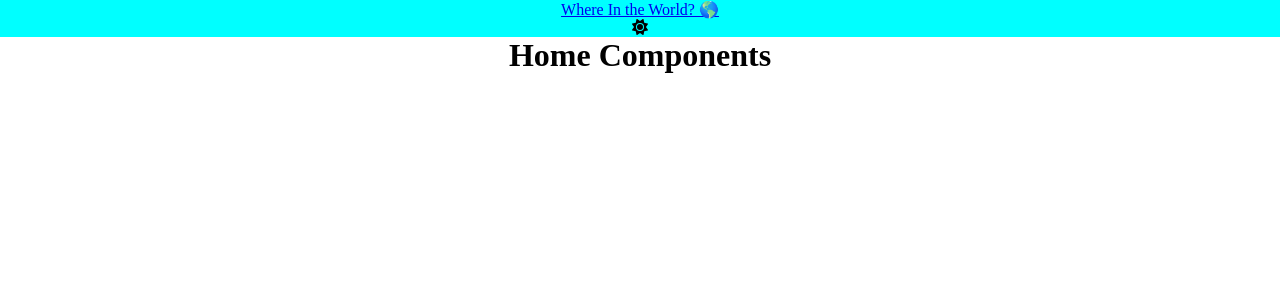
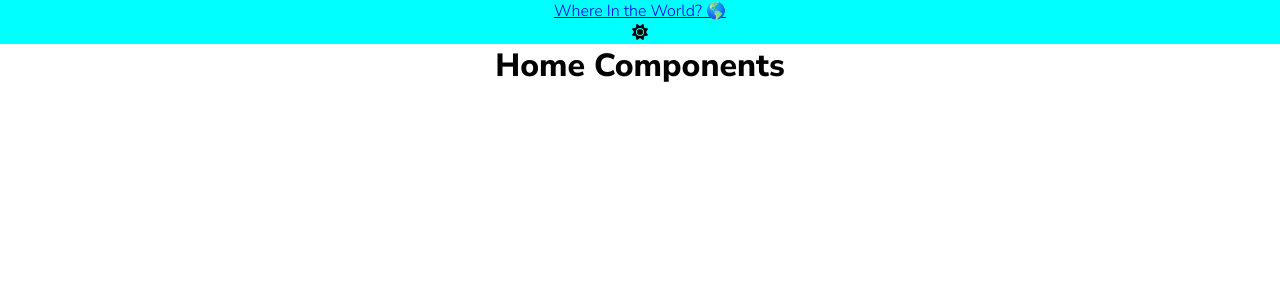
Before and after one commit to Brunno-DaSilva/country-search-api, a React (Create React App) app: page / in a window 1280 px wide. Shown: the top 300 px of the page. Built offline with nearby package versions, Linux system fonts and the light colour scheme.

Commit message:
ADDED: CSS var

```diff
--- a/src/index.css
+++ b/src/index.css
@@ -6,3 +6,33 @@
   padding: 0;
   box-sizing: border-box;
 }
+
+:root {
+  /*====================
+  => Light Mode
+  ======================*/
+  --lm-tx-dark-blue: hsl(200, 15%, 8%);
+  --lm-input-dark-gray: hsl(0, 0%, 52%);
+  --lm-bg-light-gray: hsl(0, 0%, 98%);
+  --white: hsl(0, 0%, 100%); /*(Dark Mode Text & Light Mode Elements)*/
+
+  /*====================
+  => Dark Mode
+  ======================*/
+  --dm-el-dark-blue: hsl(209, 23%, 22%);
+  --dm-bg-dark-blue: hsl(207, 26%, 17%);
+
+  /*====================
+  => General Style
+  ======================*/
+  --transition-4s: ease-in-out 0.35s;
+  --ff: "Nunito Sans", sans-serif;
+  --fs-details: 1rem;
+  --fs-home: 0.875rem;
+}
+
+body {
+  width: 100vw;
+  min-height: 100vh;
+  font-family: var(--ff);
+}
```
